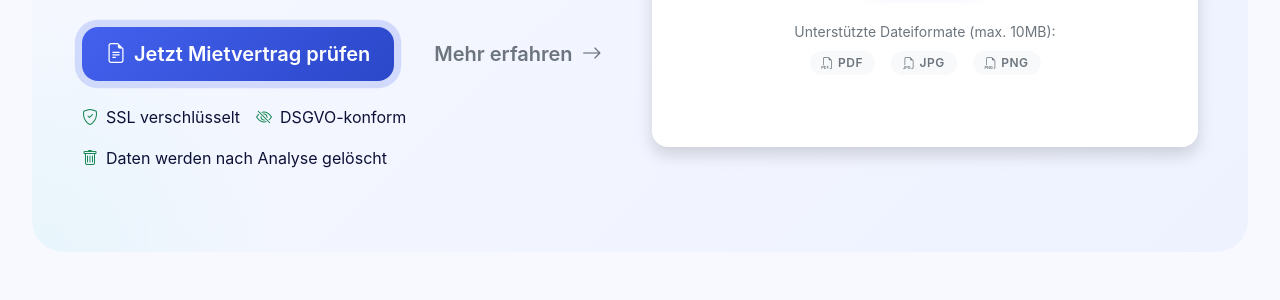
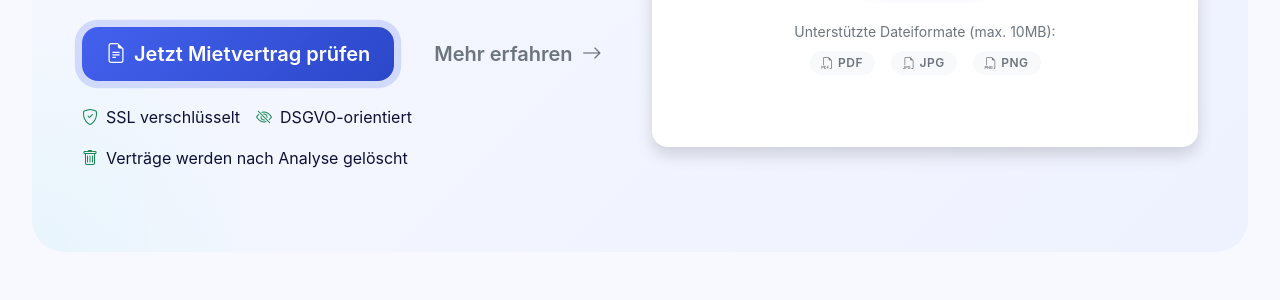
Before and after one commit to am9zZWY/KlarMieten, a Django app: page / in a window 1280 px wide. Shown: the part 487-787 px from the top of the page. Run offline with Django 5.2, Linux system fonts and the light colour scheme; some libraries are stand-ins or nearby versions; some web fonts are replaced.

Commit message:
Update landing.html for improved clarity in security badge text

```diff
--- a/contract_analysis/templates/landing.html
+++ b/contract_analysis/templates/landing.html
@@ -49,11 +49,11 @@
                                 </div>
                                 <div class="security-badge d-flex align-items-center">
                                     <i class="bi bi-eye-slash me-2 text-success"></i>
-                                    <span>DSGVO-konform</span>
+                                    <span>DSGVO-orientiert</span>
                                 </div>
                                 <div class="security-badge d-flex align-items-center">
                                     <i class="bi bi-trash me-2 text-success"></i>
-                                    <span>Daten werden nach Analyse gelöscht</span>
+                                    <span>Verträge werden nach Analyse gelöscht</span>
                                 </div>
                             </div>
                         </div>
```
